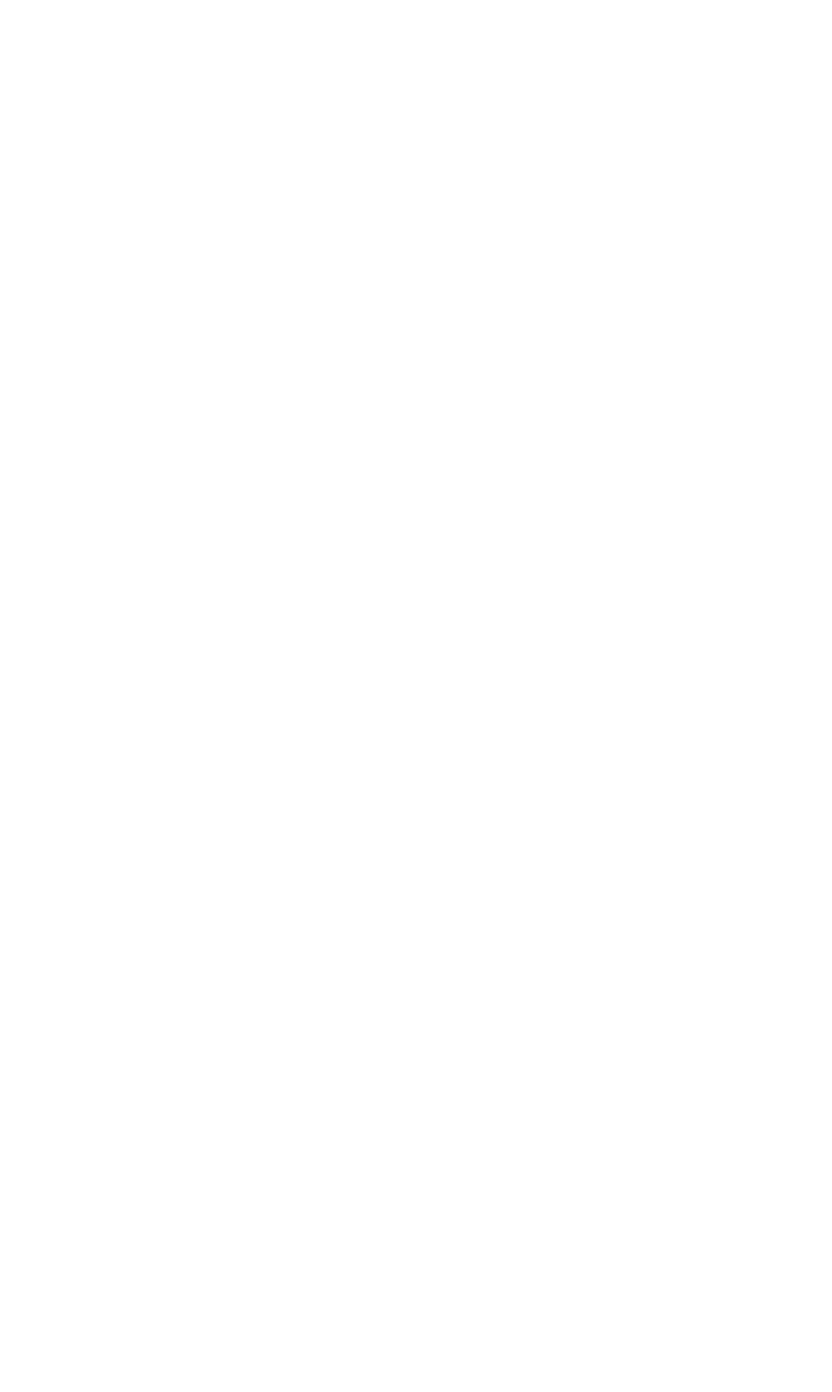
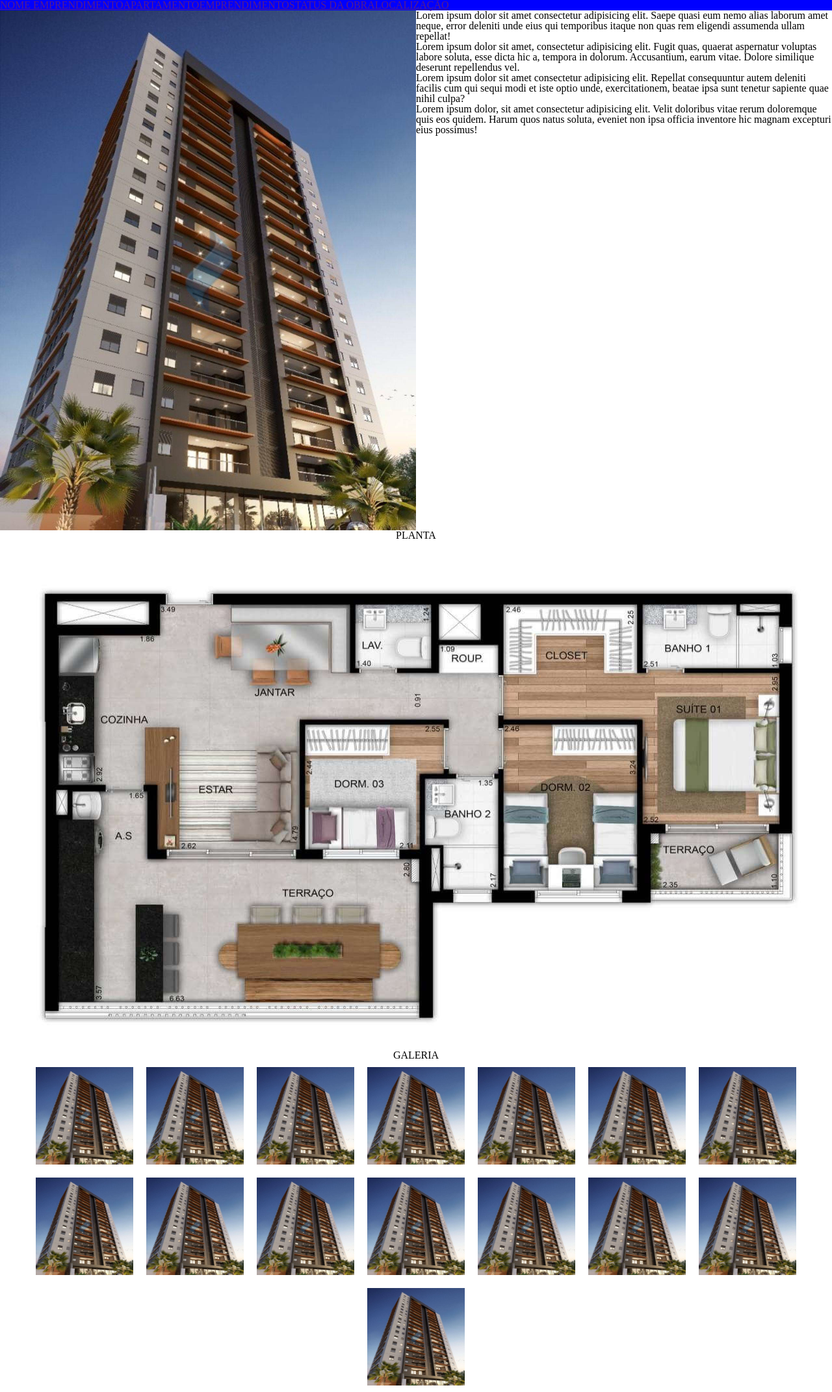
Before and after one commit to thalesmrch/landing-page-paulo-coelho-imoveis, a plain HTML site: page index.html in a window 1280 px wide. Shown: the whole page at 65% size. Before the commit the page ends 800 px from the top, so only its background shows below. Drawn offline with Linux system fonts and the light colour scheme.

Commit message:
Estruturado HTML e CSS

```diff
--- a/index.html
+++ b/index.html
@@ -3,10 +3,84 @@
 <head>
     <meta charset="UTF-8">
     <meta name="viewport" content="width=device-width, initial-scale=1.0">
+    <link rel="stylesheet" href="./reset.css">
     <link rel="stylesheet" href="./style.css">
     <title>Paulo Coelho Imóveis</title>
 </head>
 <body>
 
+    <div class="container-nav">
+        <nav>
+            <ul class="list-nav">
+                <li>
+                    <a href="">
+                        NOME EMPRENDIMENTO
+                    </a>
+                </li>
+
+                <li>
+                    <a href="">
+                        APARTAMENTO
+                    </a>
+                </li>
+
+                <li>
+                    <a href="">
+                        EMPRENDIMENTO
+                    </a>
+                </li>
+
+                <li>
+                    <a href="">
+                        STATUS DA OBRA
+                    </a>
+                </li>
+
+                <li>
+                    <a href="">
+                        LOCALIZAÇÃO
+                    </a>
+                </li>
+            </ul>
+        </nav>
+    </div>
+
+    <div  class="container-imovel">
+        <div>
+            <img id="img-imovel" src="./assets/img/img1.jpg" alt="">
+        </div>
+        <div>
+            <h1>Lorem ipsum dolor sit amet consectetur adipisicing elit. Saepe quasi eum nemo alias laborum amet neque, error deleniti unde eius qui temporibus itaque non quas rem eligendi assumenda ullam repellat!</h1>
+            <p>Lorem ipsum dolor sit amet, consectetur adipisicing elit. Fugit quas, quaerat aspernatur voluptas labore soluta, esse dicta hic a, tempora in dolorum. Accusantium, earum vitae. Dolore similique deserunt repellendus vel.</p>
+            <p>Lorem ipsum dolor sit amet consectetur adipisicing elit. Repellat consequuntur autem deleniti facilis cum qui sequi modi et iste optio unde, exercitationem, beatae ipsa sunt tenetur sapiente quae nihil culpa?</p>
+            <p>Lorem ipsum dolor, sit amet consectetur adipisicing elit. Velit doloribus vitae rerum doloremque quis eos quidem. Harum quos natus soluta, eveniet non ipsa officia inventore hic magnam excepturi eius possimus!</p>
+        </div>
+    </div>
+
+    <div class="container-planta">
+        <h1>PLANTA</h1>
+        <img src="./assets/img/img-planta.jpg" alt="">
+    </div>
+
+    <h1 id="titulo-galeria">GALERIA</h1>
+    <div class="container-galeria">
+        <img id="img-galeria" src="./assets/img/img1.jpg" alt="">
+        <img id="img-galeria" src="./assets/img/img1.jpg" alt="">
+        <img id="img-galeria" src="./assets/img/img1.jpg" alt="">
+        <img id="img-galeria" src="./assets/img/img1.jpg" alt="">
+        <img id="img-galeria" src="./assets/img/img1.jpg" alt="">
+        <img id="img-galeria" src="./assets/img/img1.jpg" alt="">
+        <img id="img-galeria" src="./assets/img/img1.jpg" alt="">
+        <img id="img-galeria" src="./assets/img/img1.jpg" alt="">
+        <img id="img-galeria" src="./assets/img/img1.jpg" alt="">
+        <img id="img-galeria" src="./assets/img/img1.jpg" alt="">
+        <img id="img-galeria" src="./assets/img/img1.jpg" alt="">
+        <img id="img-galeria" src="./assets/img/img1.jpg" alt="">
+        <img id="img-galeria" src="./assets/img/img1.jpg" alt="">
+        <img id="img-galeria" src="./assets/img/img1.jpg" alt="">
+        <img id="img-galeria" src="./assets/img/img1.jpg" alt="">
+    </div>
+
 </body>
+
 </html>
--- /dev/null
+++ b/reset.css
@@ -0,0 +1,48 @@
+/* http://meyerweb.com/eric/tools/css/reset/
+   v2.0 | 20110126
+   License: none (public domain)
+*/
+
+html, body, div, span, applet, object, iframe,
+h1, h2, h3, h4, h5, h6, p, blockquote, pre,
+a, abbr, acronym, address, big, cite, code,
+del, dfn, em, img, ins, kbd, q, s, samp,
+small, strike, strong, sub, sup, tt, var,
+b, u, i, center,
+dl, dt, dd, ol, ul, li,
+fieldset, form, label, legend,
+table, caption, tbody, tfoot, thead, tr, th, td,
+article, aside, canvas, details, embed,
+figure, figcaption, footer, header, hgroup,
+menu, nav, output, ruby, section, summary,
+time, mark, audio, video {
+	margin: 0;
+	padding: 0;
+	border: 0;
+	font-size: 100%;
+	font: inherit;
+	vertical-align: baseline;
+}
+/* HTML5 display-role reset for older browsers */
+article, aside, details, figcaption, figure,
+footer, header, hgroup, menu, nav, section {
+	display: block;
+}
+body {
+	line-height: 1;
+}
+ol, ul {
+	list-style: none;
+}
+blockquote, q {
+	quotes: none;
+}
+blockquote:before, blockquote:after,
+q:before, q:after {
+	content: '';
+	content: none;
+}
+table {
+	border-collapse: collapse;
+	border-spacing: 0;
+}
--- a/style.css
+++ b/style.css
@@ -0,0 +1,47 @@
+.container-nav, nav, ul, li {
+    background-color: blue;
+    color: white;
+    display: flex;
+}
+
+.container-imovel {
+    width: 100vw;
+    height: 100vh;
+    display: flex;
+    flex-direction: row;
+}
+
+#img-imovel {
+    width: 50vw;
+    height: 100vh;
+}
+
+.container-planta, .container-planta img {
+    height: 100vh;
+    width: 100vw;
+}
+
+.container-planta h1 {
+    text-align: center;
+}
+
+#titulo-galeria{
+    text-align: center;
+}
+
+.container-galeria {
+    display: flex;
+    flex-direction: row;
+    flex-wrap: wrap;
+    justify-content: center;
+}
+
+#img-galeria {
+    display: flex;
+    flex-direction: row;
+    flex-wrap: wrap;
+    justify-content: center;
+    width: 150px;
+    height: 150px;
+    margin: 10px;
+}
```
Also changed, not shown: assets/img/02.png (added), assets/img/img-planta.jpg (added), assets/img/img1.jpg (added).
